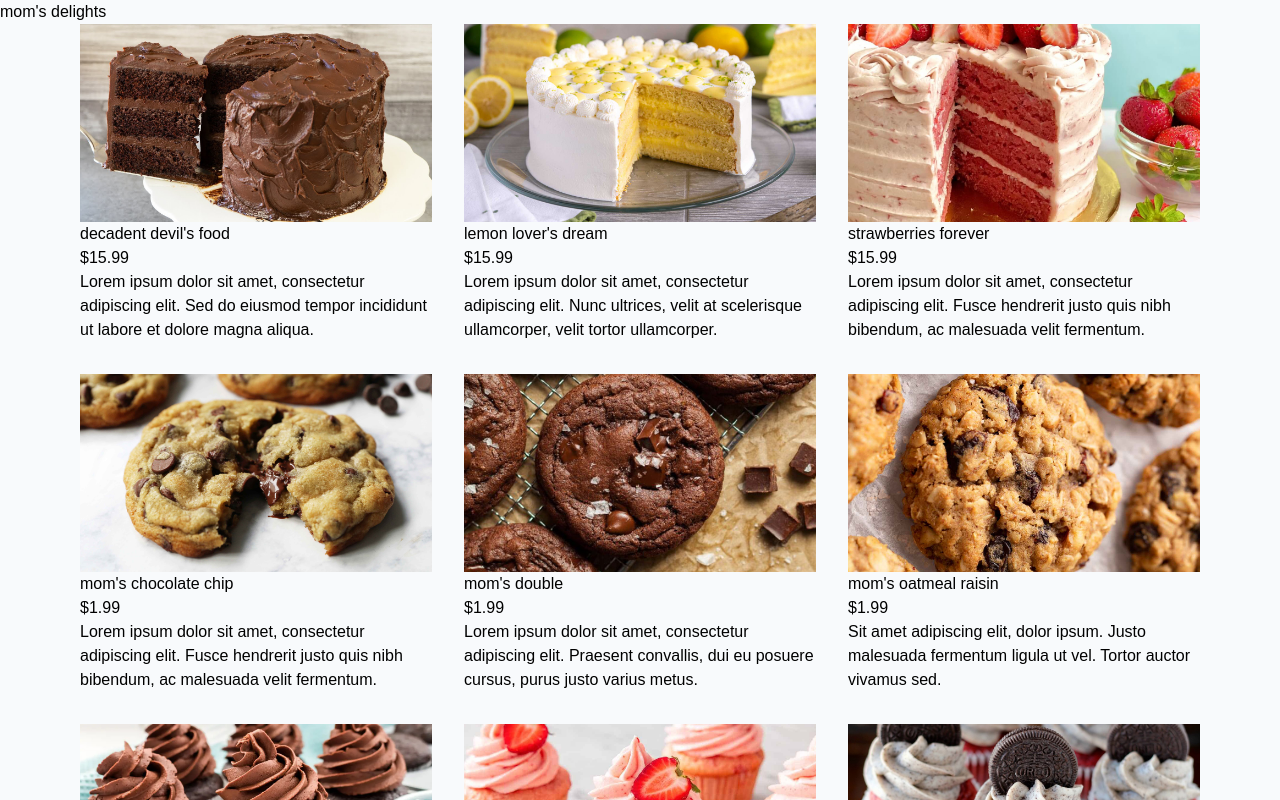
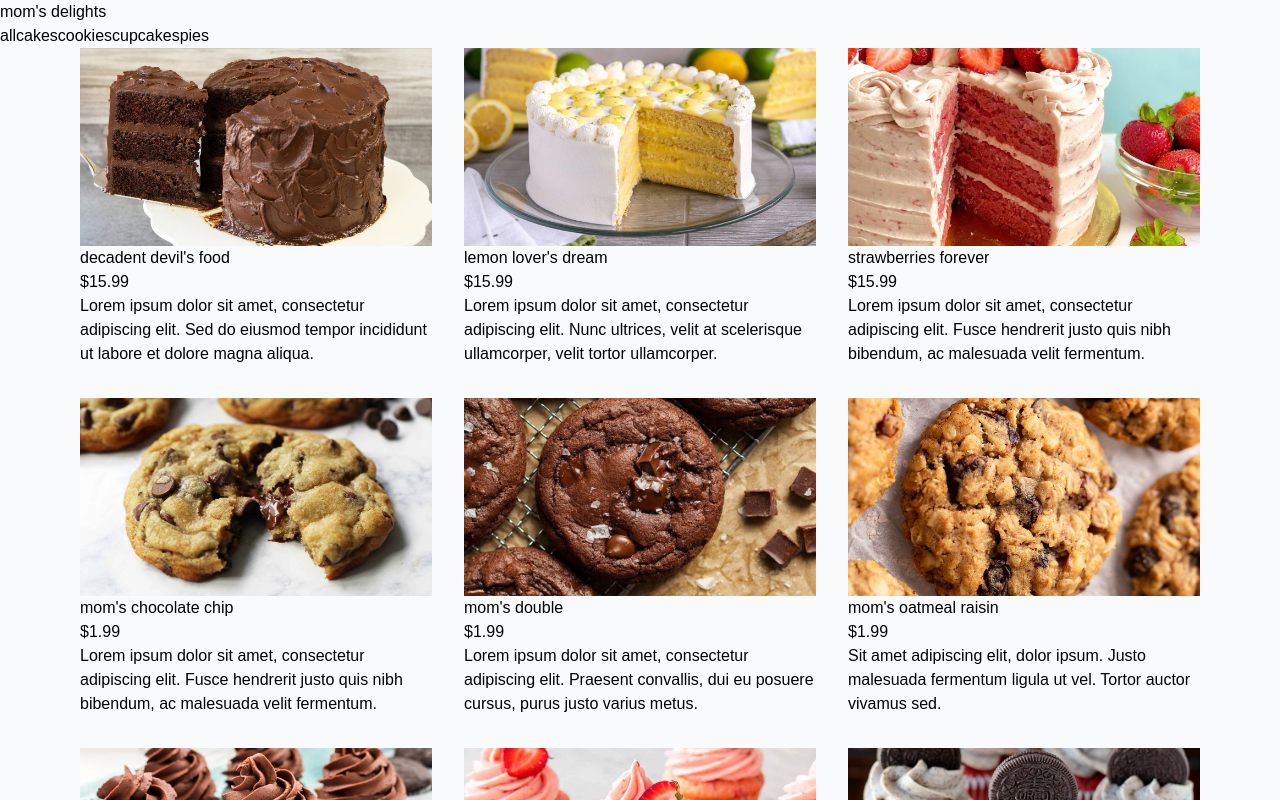
Before and after one commit to newdevmike22/moms-cookies, a React (Vite) app in the folder cookies/: page / in a window 1280 px wide. Shown: the top 800 px of the page. Built offline with nearby package versions, Linux system fonts and the light colour scheme.

Commit message:
Branch 4
Branch 4 - Setting up and displaying the menu's unique categories.

```diff
--- a/cookies/src/App.jsx
+++ b/cookies/src/App.jsx
@@ -2,13 +2,26 @@ import { useState } from "react";
 import menu from "./data";
 import Title from "./components/Title";
 import Menu from "./components/Menu";
+import Categories from "./components/Categories";
+
+/*
+const tempCategories = menu.map((item) => item.category);
+const tempSet =  new Set(tempCategories);
+const tempItems = ['all', ...tempSet];
+console.log(tempItems);
+*/
+
+const allCategories = ['all', ...new Set(menu.map((item) => item.category))];
 
 const App = () => {
   const [menuItems, setMenuItems] = useState(menu);
+  const [categories, setCategories] = useState(allCategories);
+
   return (
     <main className="w-[90vw] max-w-[1120px] my-[5rem] mx-[auto]">
       <section className="py-[5rem] px-0">
         <Title text="mom's delights" />
+        <Categories categories={categories} />
         <Menu items={menuItems} />
       </section>
     </main>
--- a/cookies/src/components/Categories.jsx
+++ b/cookies/src/components/Categories.jsx
@@ -1,6 +1,18 @@
-const Categories = () => {
+const Categories = ({ categories}) => {
     return (
-        <h1>Categories</h1>
+        <div className="mt-8 mr-0 mb-16 ml-0 flex wrap justify-center gap-4">
+            {categories.map((category) => {
+                return (
+                    <button type="button"
+                        className="block cursor-pointer text-white uppercase font-semibold bg-[#f70707] hover:bg-[#ff03c0] hover:shadow-md hover:animate-bounce
+                                   border-transparent rounded-md tracking-wide py-[0.375rem] px-3 shadow-md transition-all duration-300 ease-in-out"
+                        key={category}
+                    >
+                        {category}
+                    </button>
+                )
+            })}
+        </div>
     )
 };
 
--- a/cookies/src/components/MenuItem.jsx
+++ b/cookies/src/components/MenuItem.jsx
@@ -1,7 +1,7 @@
 const MenuItem = ({ img, title, price, desc }) => {
     return (
         <article className="bg-white rounded-md max-w-25rem h-full">
-            <img src={img} alt={title} className="h-[15rem] rounded-tr-lg rounded-tl-lg" />
+            <img src={img} alt={title} className="h-[15rem] rounded-tr-lg rounded-tl-lg w-[100%] block hover:scale-110 transition-all duration-300 ease-in-out cursor-pointer" />
             <div className="p-[1.5rem]">
                 <header className="flex justify-between flex-wrap gap-4 mb-5">
                     <h5 className="text-[1.25rem] font-[500] capitalize">{title}</h5>
```
